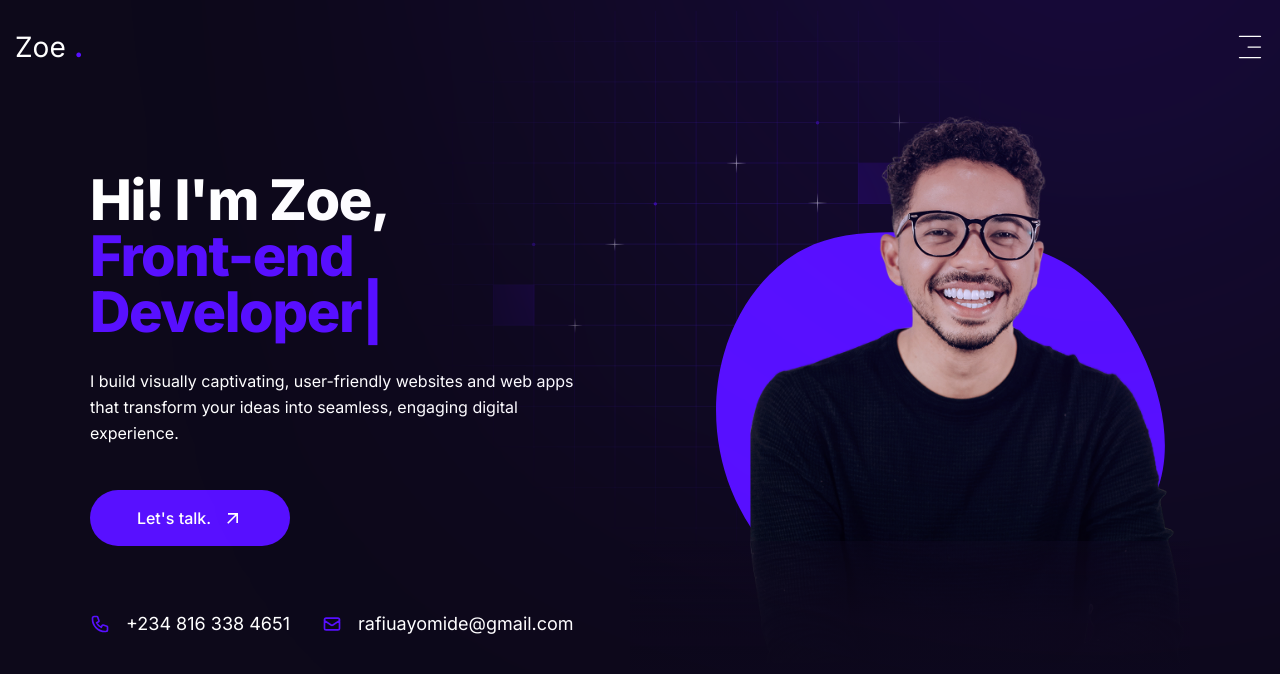
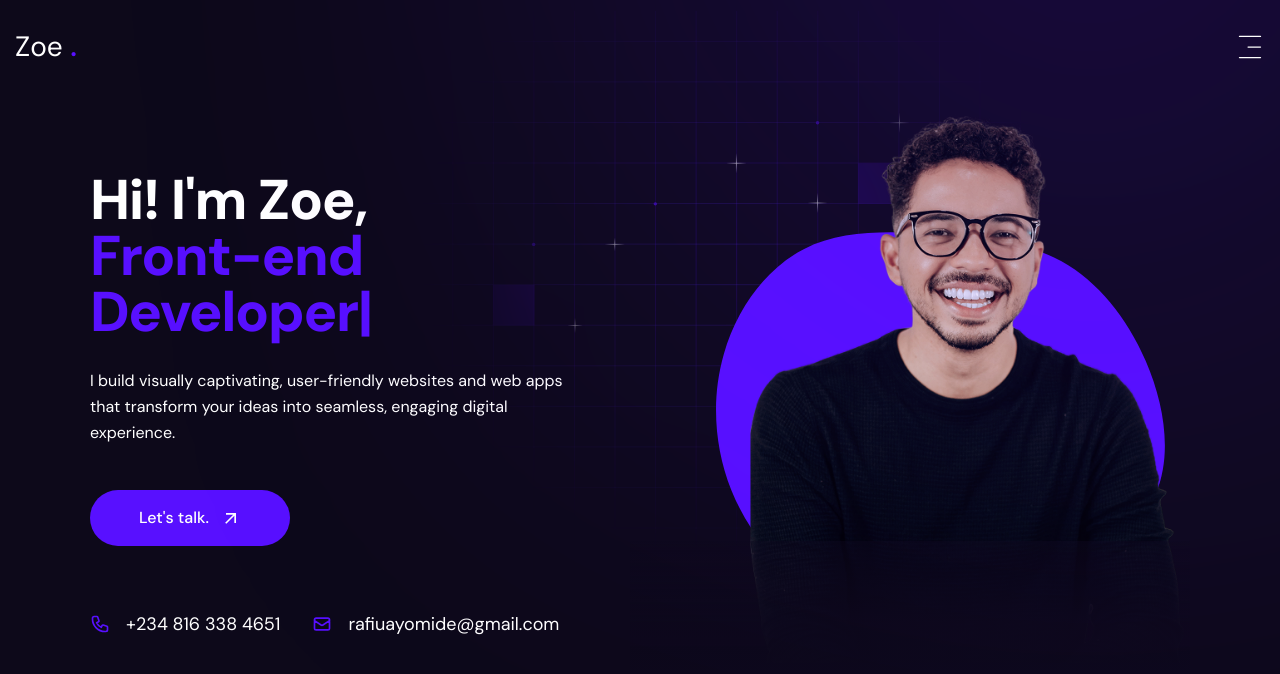
Before and after one commit to babyprogrammer1/personal-portfolio, a Next.js app: page / in a window 1280 px wide. Shown: the top 674 px of the page. Built offline with nearby package versions, Linux system fonts and the light colour scheme.

Commit message:
feat: update font to DM Sans for improved typography consistency

```diff
--- a/app/globals.css
+++ b/app/globals.css
@@ -20,7 +20,7 @@
   --color-tertiary-hover: #271f40;
 
   /* font family*/
-  --font-primary: "Inter", "JetBrains Mono", monospace;
+  --font-primary: "DM Sans", "JetBrains Mono", monospace;
 }
 
 body {
--- a/app/layout.jsx
+++ b/app/layout.jsx
@@ -1,7 +1,7 @@
-import { Inter } from "next/font/google";
+import { DM_Sans } from "next/font/google";
 
-const inter = Inter({
-  variable: "--font-inter",
+const dmSans = DM_Sans({
+  variable: "--font-dm-sans",
   subsets: ["latin"],
   weight: ["100", "200", "300", "400", "500", "600", "700", "800", "900"],
 });
@@ -22,7 +22,7 @@
 export default function RootLayout({ children }) {
   return (
     <html lang="en">
-      <body className={` ${inter.variable} antialiased overflow-hidden relative`}>
+      <body className={` ${dmSans.variable} antialiased overflow-hidden relative`}>
         <Gradient />
         <RectangleTransition />
         <PageTransition>
```
